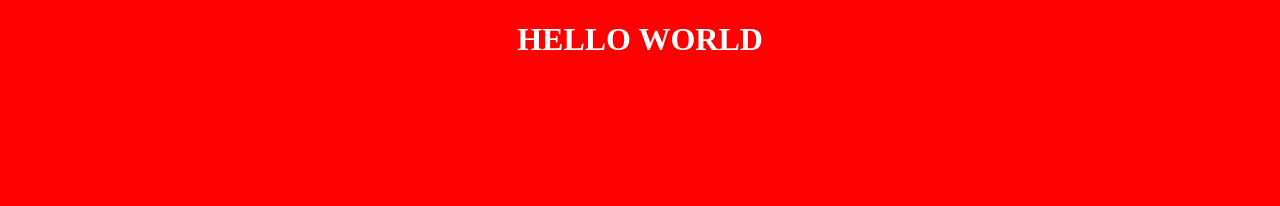
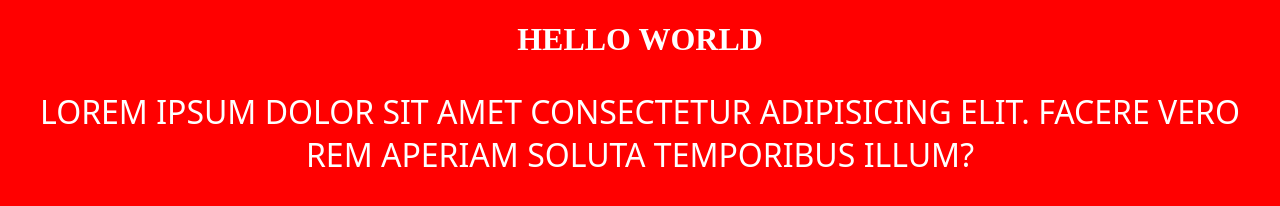
Before and after one commit to samurayOW/testing-git, a plain HTML site: page index.html in a window 1280 px wide. Drawn offline with Linux system fonts and the light colour scheme.

Commit message:
everything

```diff
--- a/index.html
+++ b/index.html
@@ -8,5 +8,6 @@
 </head>
 <body>
     <h1>Hello world</h1>
+    <p>Lorem ipsum dolor sit amet consectetur adipisicing elit. Facere vero rem aperiam soluta temporibus illum?</p>
 </body>
 </html>
--- a/style.css
+++ b/style.css
@@ -4,3 +4,8 @@ body {
     color: white;
     text-align: center;
 }
+
+p {
+    font-size: 2rem;
+    font-family: system-ui, -apple-system, BlinkMacSystemFont, 'Segoe UI', Roboto, Oxygen, Ubuntu, Cantarell, 'Open Sans', 'Helvetica Neue', sans-serif;
+}
```
